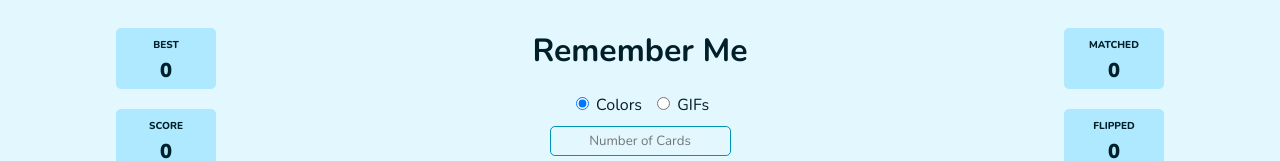
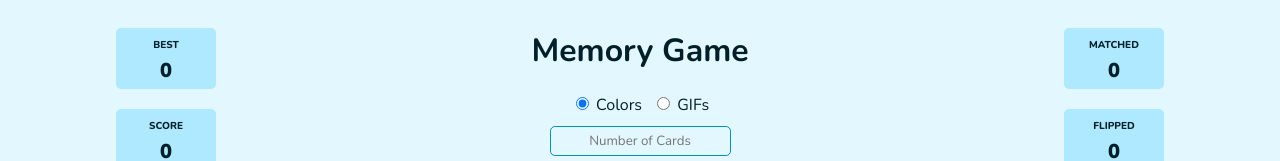
Before and after one commit to seanoliver/memory-game, a plain HTML site: page index.html in a window 1280 px wide. Shown: the top 161 px of the page. Drawn offline with nearby package versions, Linux system fonts and the light colour scheme.

Commit message:
title change

```diff
--- a/index.html
+++ b/index.html
@@ -2,7 +2,7 @@
 <html lang="en">
 <head>
   <meta charset="UTF-8"/>
-  <title>Remember Me</title>
+  <title>Memory Game</title>
   <link rel="stylesheet" href="memory-game.css"/>
 </head>
 <body>
@@ -20,7 +20,7 @@
       </div>
     </div>
     <div id="title" class="header-title">
-      <h1>Remember Me</h1>
+      <h1>Memory Game</h1>
       <form id="options">
         <div class="format-chooser">
           <div class="format-item">
```
